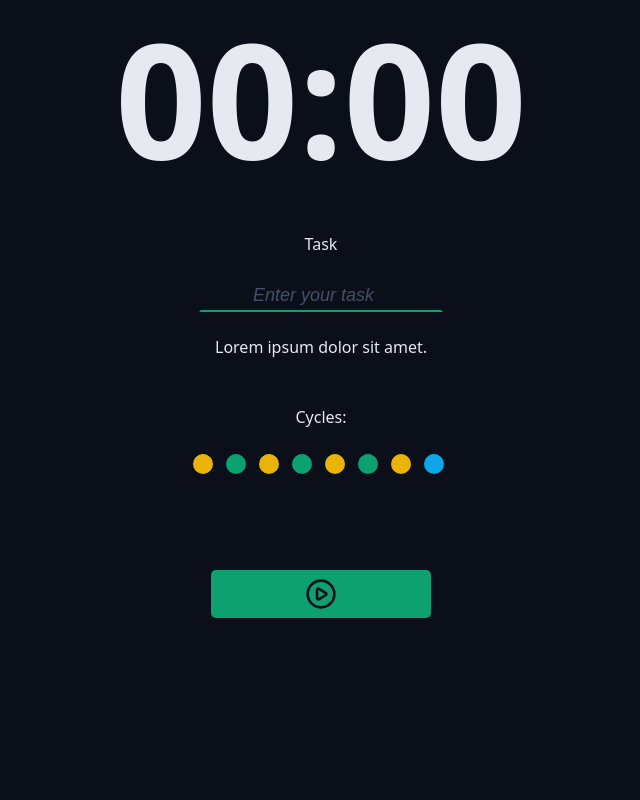
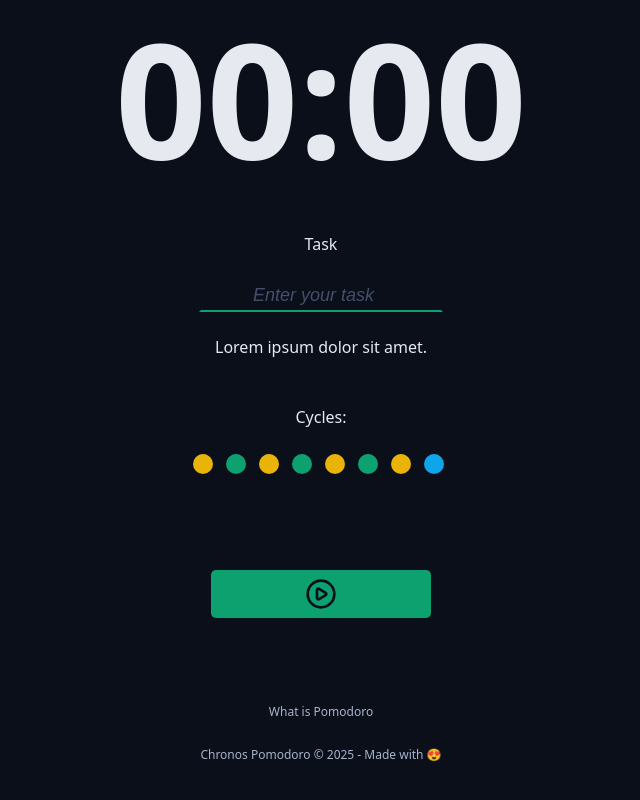
Before and after one commit to dudumendes/chronos-pomodoro, a React (Vite) app: page / in a window 1280 px wide. Shown: the part 308-1108 px from the top of the page, without its empty margins (319-959 px from the left). Before the commit the page ends 1006 px from the top, so only its background shows below. Built offline with nearby package versions, Linux system fonts and the light colour scheme.

Commit message:
Footer component

```diff
--- a/src/App.tsx
+++ b/src/App.tsx
@@ -9,6 +9,7 @@ import { DefaultInput } from "./components/DefaultInput";
 import { Cycles } from "./components/Cycles";
 import { DefaultButton } from "./components/DefaultButton";
 import { PlayCircleIcon, PlayIcon } from "lucide-react";
+import { Footer } from "./components/Footer";
 
 export function App() {
   console.log("Hello, Chronos Pomodoro!");
@@ -52,6 +53,10 @@ export function App() {
           </div>
         </form>
       </Container>
+
+      <Container>
+        <Footer />
+      </Container>
     </>
   );
 }
--- /dev/null
+++ b/src/components/Footer/index.tsx
@@ -0,0 +1,12 @@
+import styles from "./styles.module.css";
+
+export function Footer() {
+  return (
+    <footer className={styles.footer}>
+      <a href="">What is Pomodoro</a>
+      <a href="">
+        Chronos Pomodoro &copy; {new Date().getFullYear()} - Made with 😍
+      </a>
+    </footer>
+  );
+}
--- /dev/null
+++ b/src/components/Footer/styles.module.css
@@ -0,0 +1,19 @@
+.footer {
+  display: flex;
+  flex-direction: column;
+  align-items: center;
+  justify-content: center;
+  gap: 1.6rem;
+}
+
+.footer a {
+  color: var(--text-muted);
+  text-decoration: none;
+  font-size: 1.2rem;
+  margin: 0.5rem 0;
+  font-size: 1.2rem;
+}
+
+.footer a:hover {
+  text-decoration: underline;
+}
```
